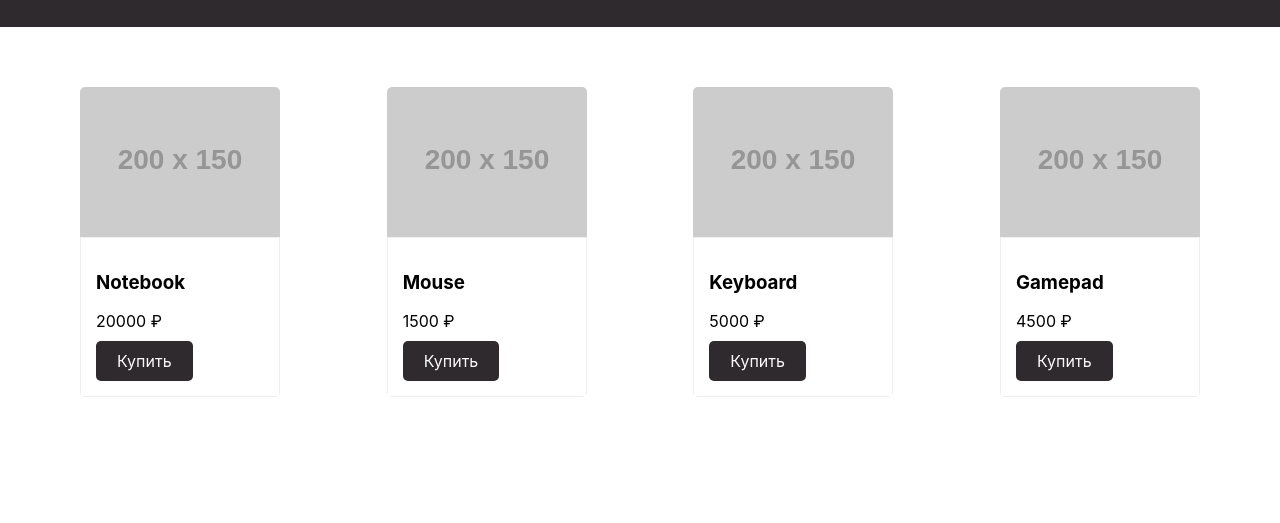
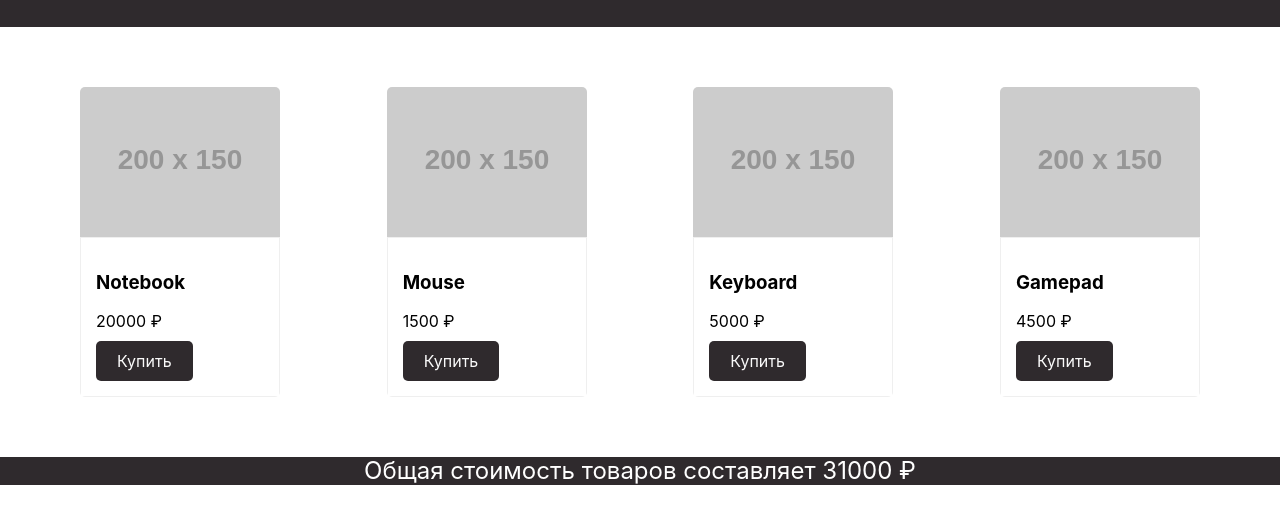
Before and after one commit to LaraDV/js, a plain HTML site: page lesson2/index.html in a window 1280 px wide. Shown: the part 73-596 px from the top of the page. Drawn offline with Linux system fonts and the light colour scheme; placeholder pictures from the web are drawn by us.

Commit message:
1.Cart~ Classes added 2. getTotalValue method added

```diff
--- a/lesson2/css/style.css
+++ b/lesson2/css/style.css
@@ -41,6 +41,12 @@ button{
     padding: 40px 80px;
     justify-content: space-between;
 }
+.productsTValue {
+    text-align: center;
+    font-size: 24px;
+    color: white;
+    background-color: #2f2a2d;
+}
 p {
     margin: 0 0 5px 0;
 }
--- a/lesson2/js/main.js
+++ b/lesson2/js/main.js
@@ -5,6 +5,8 @@ class ProductList {
     this.allProducts = [];
     this._fetchProducts();
     this._render();
+    this.summ = 0;
+    this._getTotalValue();
   }
 
   _fetchProducts() {
@@ -24,6 +26,13 @@ class ProductList {
       this.allProducts.push(productObject);
       block.insertAdjacentHTML('beforeend', productObject.render());
     }
+  }
+  _getTotalValue() {
+    const block = document.querySelector(this.container);
+    for (let value of this.allProducts){
+      this.summ += value.price;
+    }
+    block.insertAdjacentHTML('afterend',`<div class = "productsTValue">Общая стоимость товаров составляет ${this.summ} ₽ </div>` );
   }
 }
 
@@ -46,6 +55,20 @@ class ProductItem {
             </div>`;
   }
 }
+
+class Cart {
+  /* класс Корзины будет изначально иметь пустой массив для добавления товаров.
+  Будет иметь методы:
+  1. Для добавления товара (добавления его разметки, созданной в классе элемента товара)
+  2. Для удаления товара
+  3. Для подсчета итоговой стоимости
+  4. Для очистки корзины
+  */
+}
+class CartProducts {
+  /* "Элементы будет иметь свойства для id, картинки, названия, цены.
+  Будет иметь метод генерирования разметки Товара. В разметке также будет кнопка удалить и кнопка очистить корзину*/
+}
 new ProductList();
 // const products = [
 //   {id: 1, title: 'Notebook', price: 20000},
```
